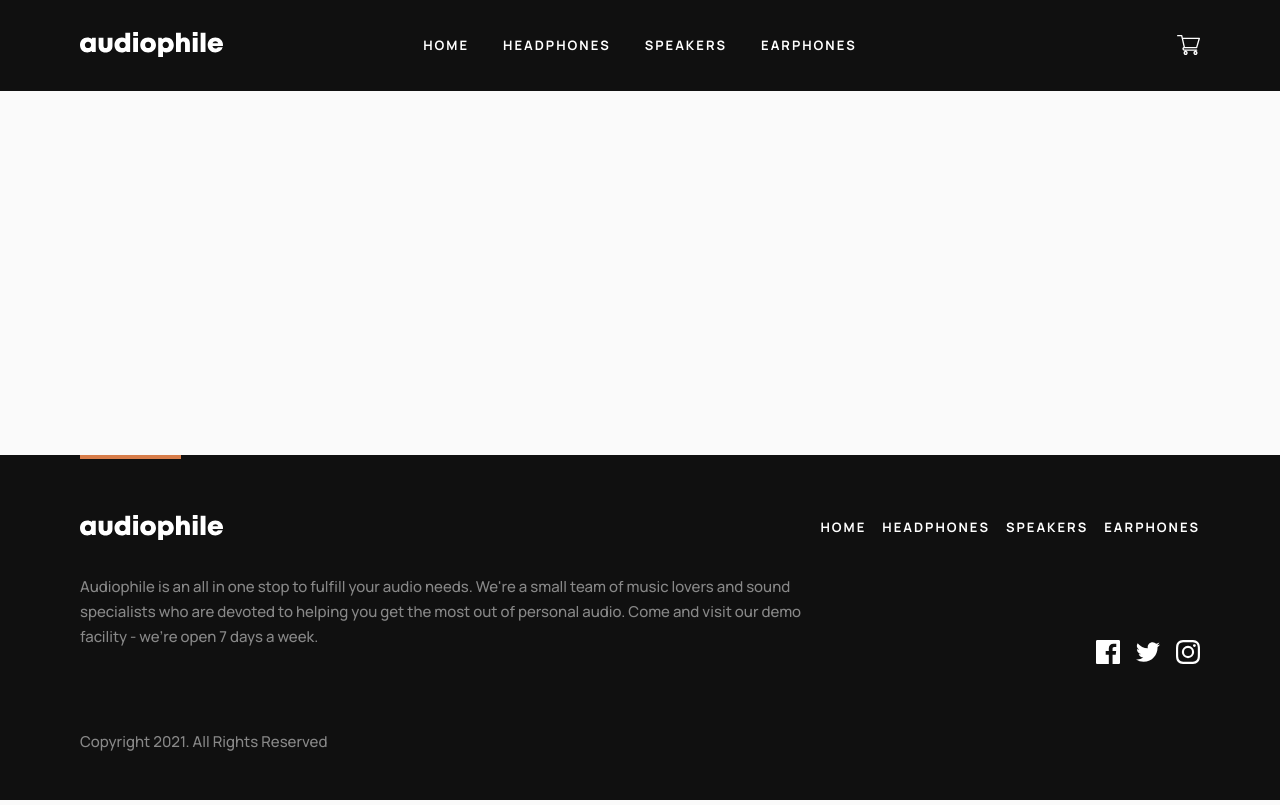
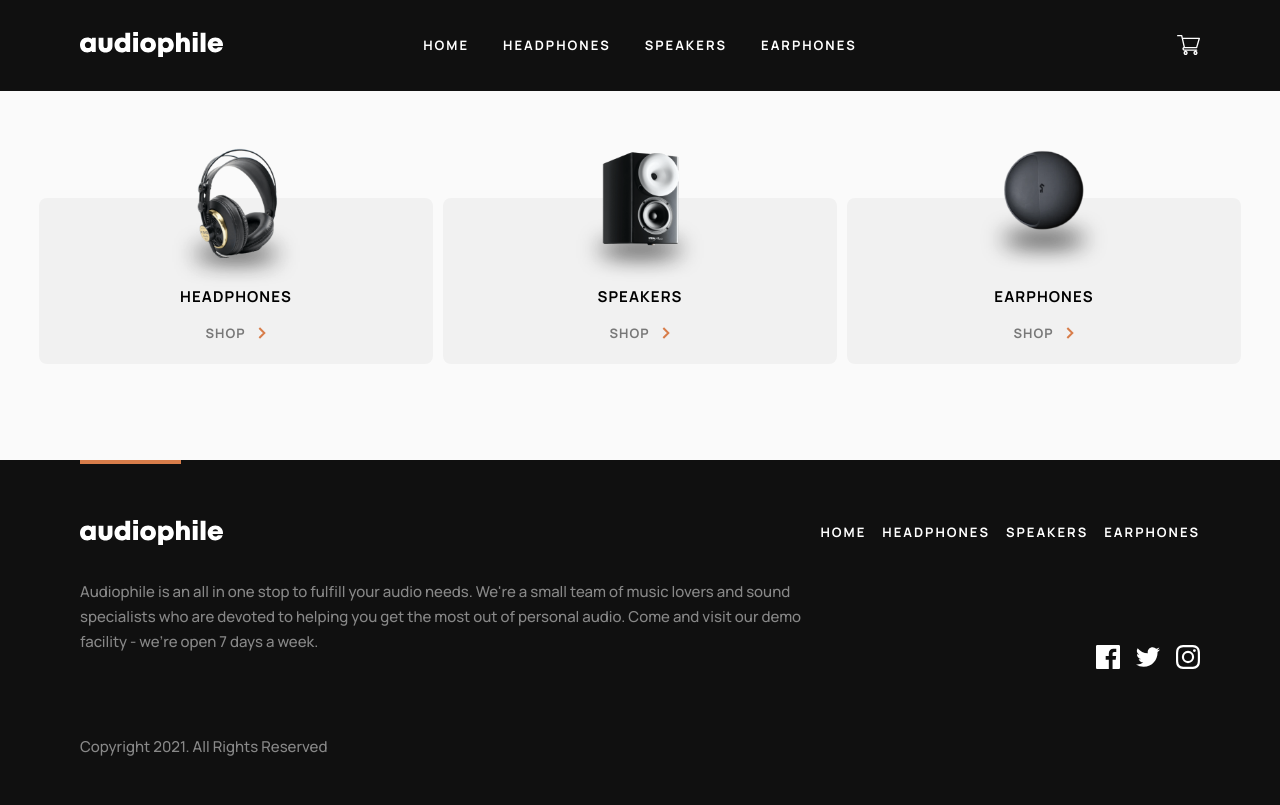
Before and after one commit to MichalTrubini/NEXT_Audiophile-3, a Next.js app: page / in a window 1280 px wide. Built offline with nearby package versions, Linux system fonts and the light colour scheme.

Commit message:
created category block

```diff
--- a/pages/index.tsx
+++ b/pages/index.tsx
@@ -1,5 +1,6 @@
-import type { NextPage } from 'next'
-import Head from 'next/head'
+import type { NextPage } from "next";
+import Head from "next/head";
+import Categories from "../src/shared/components/category/categories";
 
 const Home: NextPage = () => {
   return (
@@ -9,8 +10,11 @@ const Home: NextPage = () => {
         <meta name="description" content="Generated by create next app" />
         <link rel="icon" href="/favicon.ico" />
       </Head>
+      <div className="container">
+        <Categories />
+      </div>
     </div>
-  )
-}
+  );
+};
 
-export default Home
+export default Home;
--- /dev/null
+++ b/src/shared/components/category/categories.module.css
@@ -0,0 +1,84 @@
+.categories {
+    display: flex;
+    flex-direction: column;
+    gap: 6.8rem;
+    margin-top: 10rem;
+    padding: 9.2rem 0 12rem;
+}
+
+.category {
+    background-color: var(--grey);
+    border-radius: 8px;
+    position: relative;
+    text-align: center;
+    padding: 8.8rem 0 2.2rem;
+}
+
+.imageContainer {
+    position: absolute;
+    left: 50%;
+    transform: translateX(-50%);
+    top: -50px;
+    width: 150px;
+}
+
+.title {
+    font-size: 1.5rem;
+    color: var(--black);
+    text-transform: uppercase;
+    letter-spacing: 1.07px;
+    font-weight: 700;
+    margin-bottom: 1.7rem;
+}
+
+.ctaContainer {
+    display: flex;
+    justify-content: center;
+    align-items: center;
+    gap: 1.3rem;
+}
+
+.cta {
+    color: rgba(0, 0, 0, 0.5);
+    text-transform: uppercase;
+    font-weight: 700;
+    letter-spacing: 1px;
+    font-size: 1.3rem;
+}
+
+@media screen and (min-width:768px) {
+    .categories {
+        flex-direction: row;
+        gap: 1rem;
+        margin-top: 5rem;
+        padding: 14.8rem  0 9.6rem
+    }
+
+    .category {
+        width: 100%;
+    }
+}
+
+@media screen and (min-width:1440px) {
+    .categories {
+        gap: 3rem;
+        margin-top: 5rem;
+        padding: 14.8rem  0 9.6rem
+    }
+
+    .category {
+        padding: 11.6rem 0 3rem;
+    }
+
+    .title {
+        font-size: 1.8rem;
+        letter-spacing: 1.29px;
+        margin-bottom: 1.5rem;
+    }
+
+    .imageContainer {
+        top: -60px;
+        width: 180px;
+    }
+
+}
--- /dev/null
+++ b/src/shared/components/category/categories.tsx
@@ -0,0 +1,45 @@
+import styles from "./categories.module.css";
+import Image from "next/image";
+import earphones from "../../../../public/assets/shared/desktop/image-category-thumbnail-earphones.png";
+import headphones from "../../../../public/assets/shared/desktop/image-category-thumbnail-headphones.png";
+import speakers from "../../../../public/assets/shared/desktop/image-category-thumbnail-speakers.png";
+import arrow from "../../../../public/assets/shared/desktop/icon-arrow-right.svg";
+
+const Categories = () => {
+  const categoryData = [
+    {
+      id: 1,
+      title: "headphones",
+      src: headphones,
+    },
+    {
+      id: 2,
+      title: "speakers",
+      src: speakers,
+    },
+    {
+      id: 3,
+      title: "earphones",
+      src: earphones,
+    },
+  ];
+
+  return (
+    <div className={styles.categories}>
+      {categoryData.map((item) => (
+        <div className={styles.category} key={item.id}>
+          <div className={styles.imageContainer}>
+            <Image src={item.src} alt={item.title} />
+          </div>
+          <h2 className={styles.title}>{item.title}</h2>
+          <div className={styles.ctaContainer}>
+            <p className={styles.cta}>Shop</p>
+            <Image src={arrow} alt="arrow" />
+          </div>
+        </div>
+      ))}
+    </div>
+  );
+};
+
+export default Categories;
--- a/src/shared/layout/layout.tsx
+++ b/src/shared/layout/layout.tsx
@@ -29,8 +29,8 @@ const Layout:React.FC<LayoutProps> = (props) => {
         </div>
       )}
       <Header />
+      <main>{props.children}</main>
       <Footer />
-      <main>{props.children}</main>
     </div>
   );
 };
--- a/src/shared/styles/globals.css
+++ b/src/shared/styles/globals.css
@@ -42,3 +42,19 @@ p {
   flex-direction: column;
   justify-content: flex-end;
 }
+
+.container {
+  padding: 0 2.4rem ;
+}
+
+@media screen and (min-width: 768px) {
+  .container {
+    padding: 0 3.9rem ;
+  }
+}
+
+@media screen and (min-width: 1440px) {
+  .container {
+    padding: 0 16.5rem ;
+  }
+}
```
